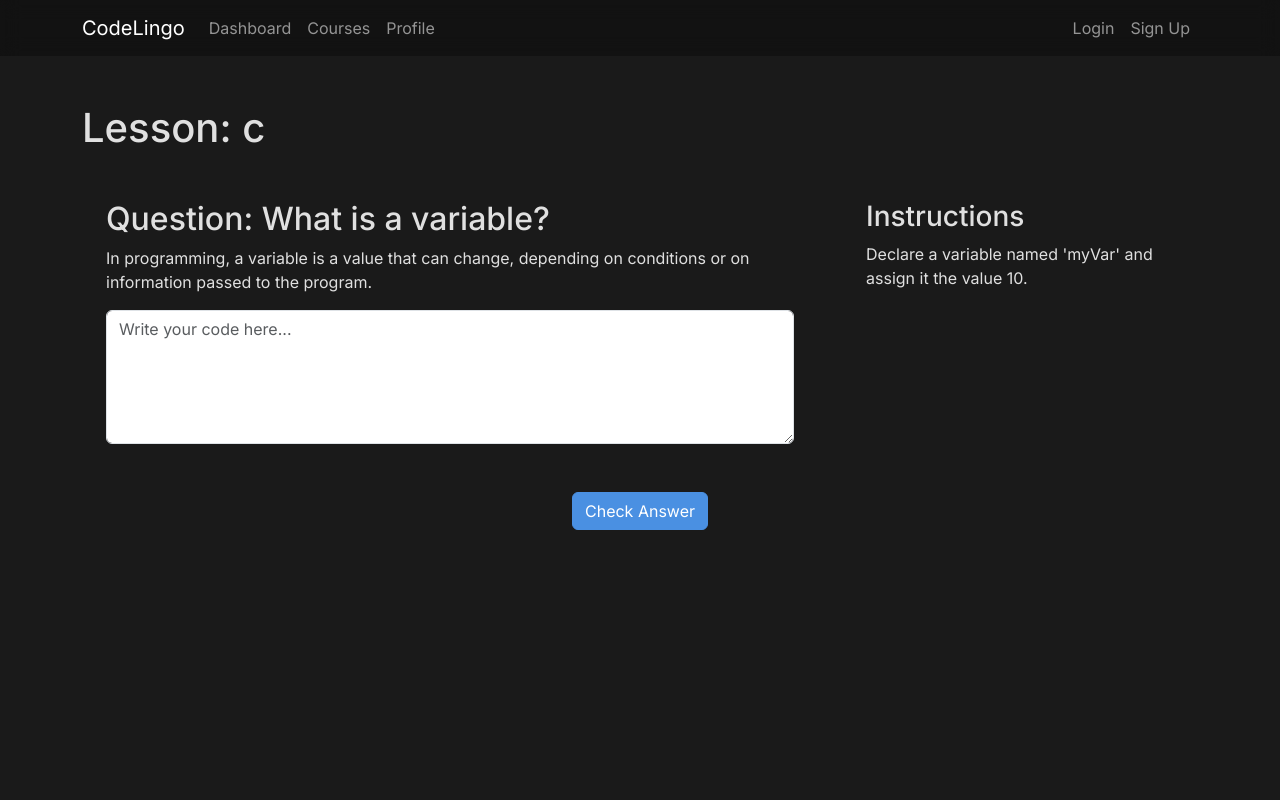
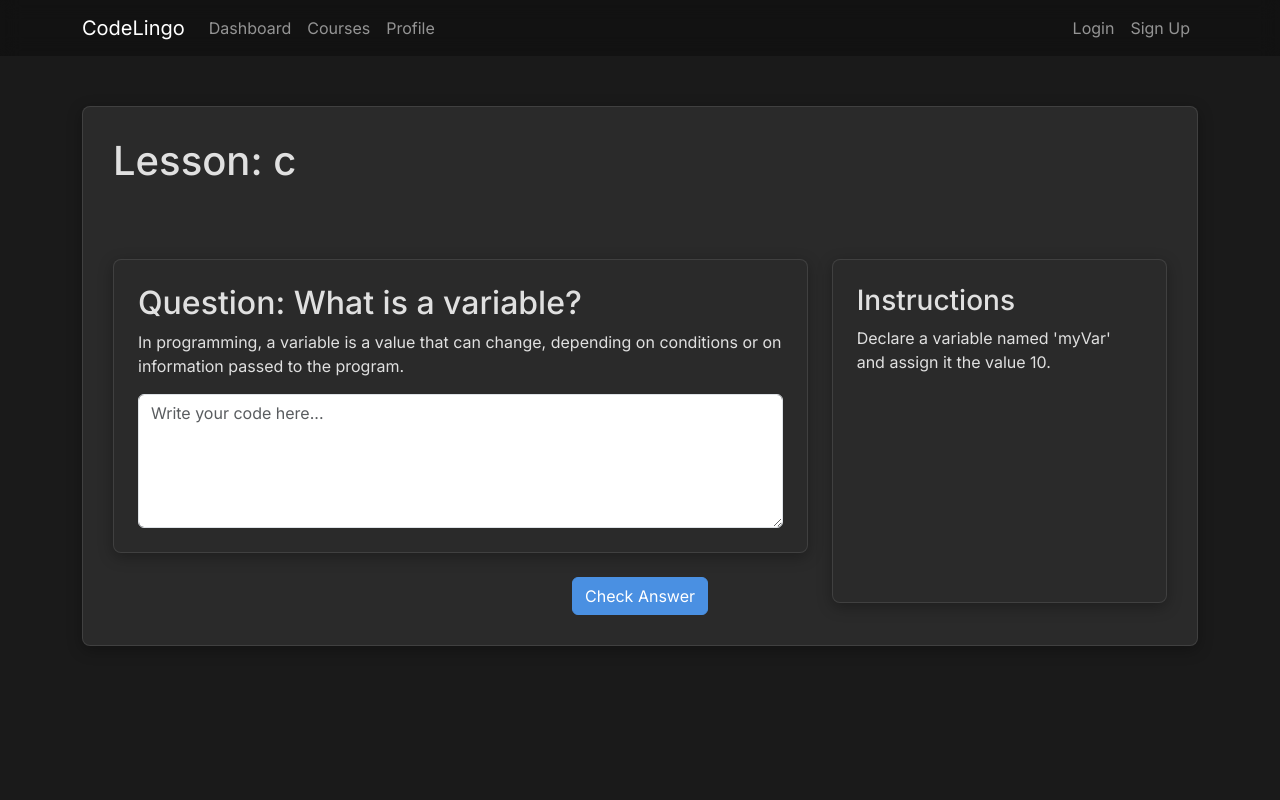
Before and after one commit to SaaiAravindhRaja/CodeLingo, a React (Create React App) app: page /lessons/c in a window 1280 px wide. Shown: the top 800 px of the page. Built offline with nearby package versions, Linux system fonts and the light colour scheme.

Commit message:
Apply Raycast theme to Lesson Screen

```diff
--- a/src/pages/LessonScreen.tsx
+++ b/src/pages/LessonScreen.tsx
@@ -7,18 +7,18 @@ const LessonScreen = () => {
 
     return (
         <Container className="mt-5">
-            <div className="glass-container">
+            <div className="ray-card">
                 <h1 className="mb-4">Lesson: {courseId}</h1>
                 <Row>
                     <Col md={8}>
-                        <div className="glass-container p-4">
+                        <div className="ray-card p-4">
                             <h2>Question: What is a variable?</h2>
                             <p>In programming, a variable is a value that can change, depending on conditions or on information passed to the program. </p>
                             <textarea className="form-control" rows={5} placeholder="Write your code here..."></textarea>
                         </div>
                     </Col>
                     <Col md={4}>
-                        <div className="glass-container p-4 h-100">
+                        <div className="ray-card p-4 h-100">
                             <h3>Instructions</h3>
                             <p>Declare a variable named 'myVar' and assign it the value 10.</p>
                         </div>
```
